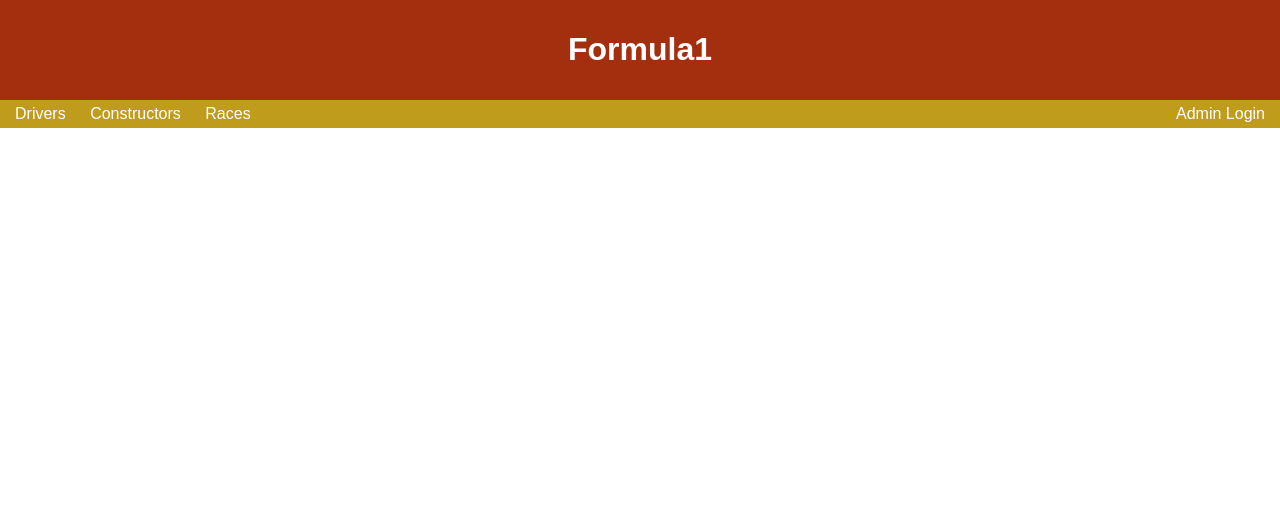
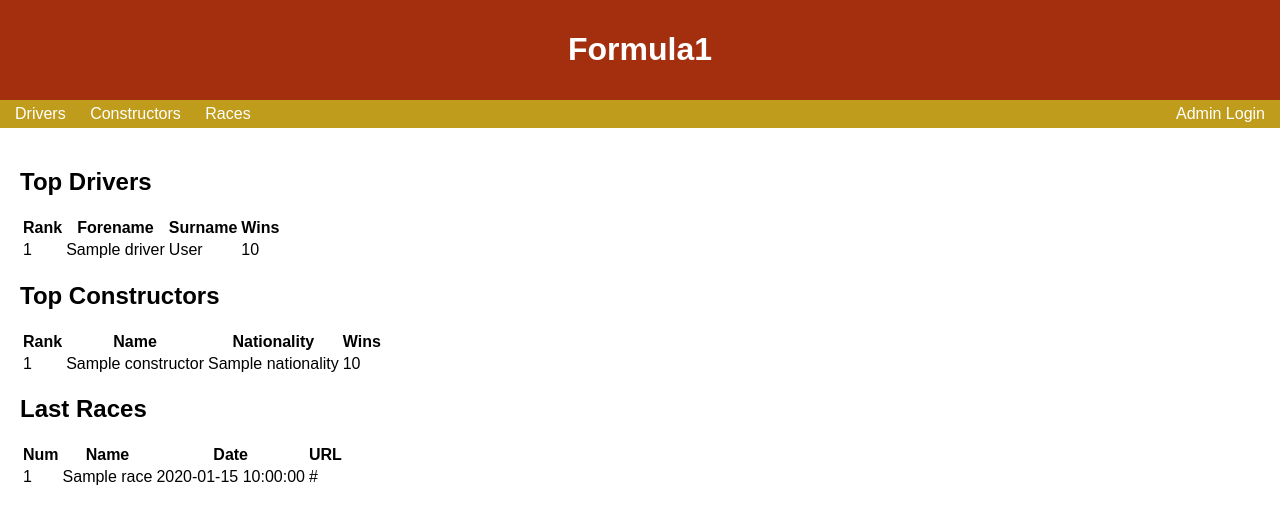
Before and after one commit to databaSEY/Database-Project, a Flask app: template project/templates/home/index.html in a window 1280 px wide. Shown: the top 524 px of the page. Run offline with Flask 3, Linux system fonts and the light colour scheme; the template is opened without the code that fills it: most values are stand-ins (such as "Sample title", 1, 10 or a date in 2020).

Commit message:
home page tables added

```diff
--- a/project/templates/home/index.html
+++ b/project/templates/home/index.html
@@ -1 +1,100 @@
 {% extends 'base.html' %}
+
+{% block content %}
+<body>
+
+    <h2>Top Drivers</h2>
+    <table>
+        <thead>
+      <tr>
+        <th>Rank</th>
+        <th>Forename</th>
+        <th>Surname</th>
+        <th>Wins</th>
+      </tr>
+    </thead>
+
+    <tbody>
+        {% for driver in top_drivers %}
+      <tr>
+        <td>
+            <span>{{ driver['row_num'] }}</span>
+        </td>
+        <td>
+            <span>{{ driver['forename'] }}</span>
+        </td>
+        <td>
+            <span>{{ driver['surname'] }}</span>
+        </td>
+        <td>
+            <span>{{ driver['sum_of_wins'] }}</span>
+        </td>
+      </tr>
+      {% endfor %}
+    </tbody>
+      <!-- Rows from your query go here -->
+    </table>
+
+    <h2>Top Constructors</h2>
+<table>
+    <thead>
+  <tr>
+    <th>Rank</th>
+    <th>Name</th>
+    <th>Nationality</th>
+    <th>Wins</th>
+  </tr>
+</thead>
+<tbody>
+    {% for constructor in top_constructors %}
+  <tr>
+    <td>
+        <span>{{ constructor['row_num'] }}</span>
+    </td>
+    <td>
+        <span>{{ constructor['name'] }}</span>
+    </td>
+    <td>
+        <span>{{ constructor['nationality'] }}</span>
+    </td>
+    <td>
+        <span>{{ constructor['sum_of_wins'] }}</span>
+    </td>
+  </tr>
+  {% endfor %}
+</tbody>
+  <!-- Rows from your query go here -->
+</table>
+
+<h2>Last Races</h2>
+<table>
+    <thead>
+  <tr>
+    <th>Num</th>
+    <th>Name</th>
+    <th>Date</th>
+    <th>URL</th>
+  </tr>
+</thead>
+<tbody>
+    {% for race in last_races %}
+  <tr>
+    <td>
+        <span>{{ race['row_num'] }}</span>
+    </td>
+    <td>
+        <span>{{ race['name'] }}</span>
+    </td>
+    <td>
+        <span>{{ race['date'] }}</span>
+    </td>
+    <td>
+        <span>{{ race['url'] }}</span>
+    </td>
+  </tr>
+  {% endfor %}
+</tbody>
+  <!-- Rows from your query go here -->
+</table>
+    </body>
+{% endblock %}
```
Also changed, not shown: main.py (+21 -4 lines), project/home.py (+38 -6 lines).
